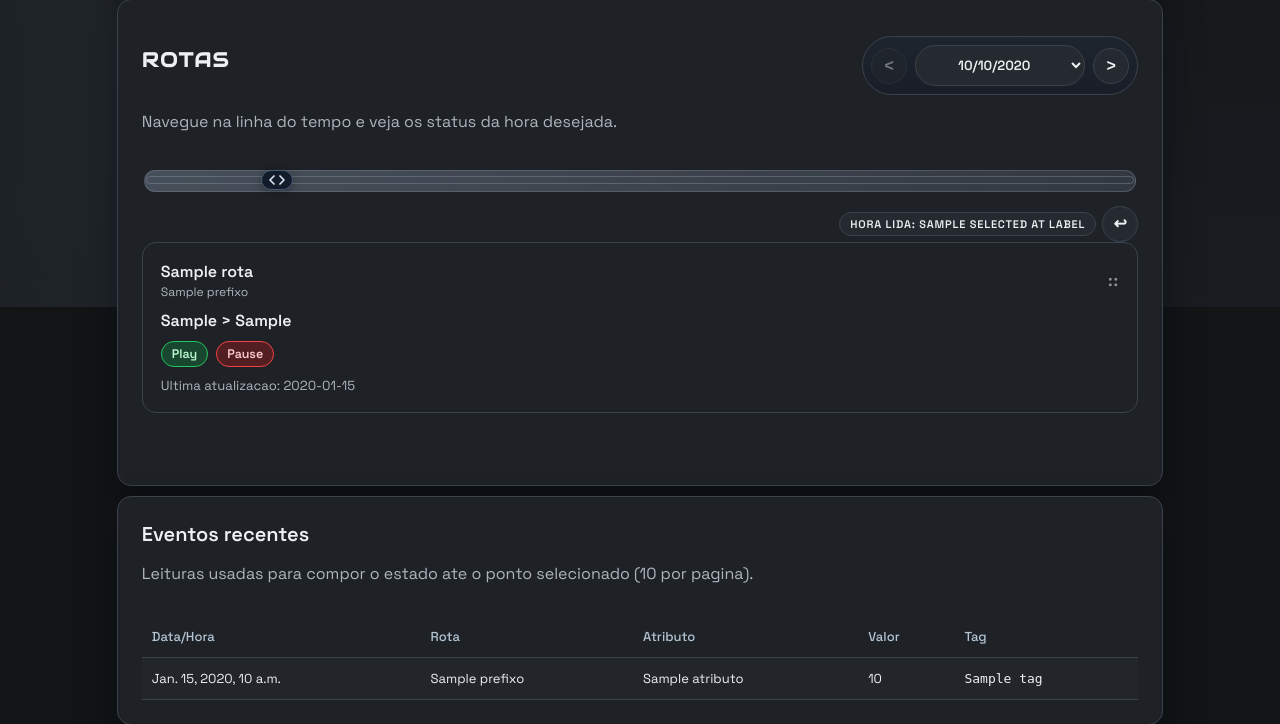
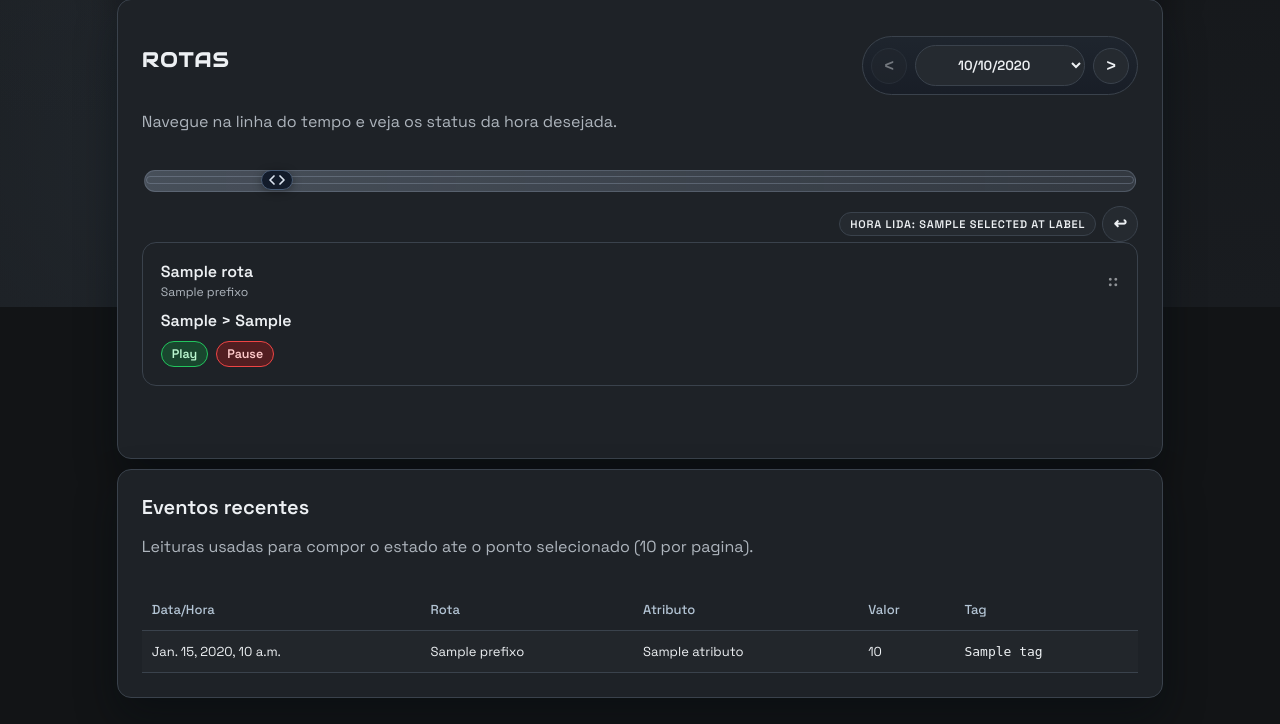
Before and after one commit to tallisonbarros/saas-set, a Django app: template core/apps/app_rotas/templates/core/apps/app_rotas/dashboard.html in a window 1280 px wide. Shown: the part 493-1217 px from the top of the page. Run offline with Django 5.2, Linux system fonts and the light colour scheme; the template is opened without the code that fills it: most values are stand-ins (such as "Sample title", 1, 10 or a date in 2020).

Commit message:
APP-ROTAS

```diff
--- a/core/apps/app_rotas/templates/core/apps/app_rotas/_rotas_cards.html
+++ b/core/apps/app_rotas/templates/core/apps/app_rotas/_rotas_cards.html
@@ -16,7 +16,6 @@
           <span class="status-chip {% if rota.play_blink %}is-active is-blink{% elif rota.play_on %}is-active{% endif %}">Play</span>
           <span class="status-chip {% if rota.pause_on %}is-active pause{% endif %}">Pause</span>
         </div>
-        <div class="muted rota-updated">Ultima atualizacao: {{ rota.last_update_display }}</div>
       </a>
     {% endfor %}
   </div>
```
